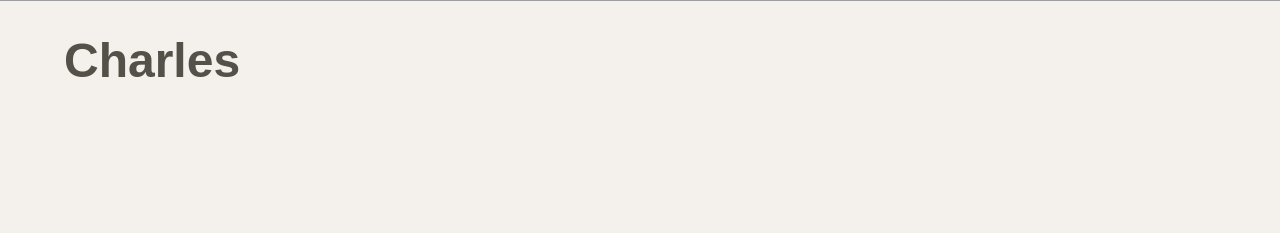
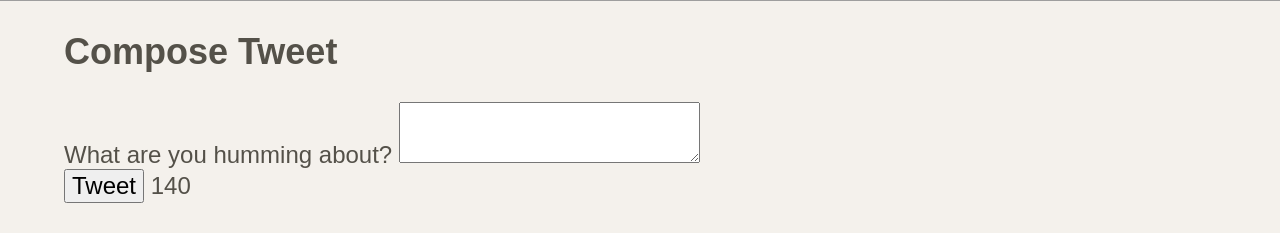
Before and after one commit to Krisan10/Tweeter, a website: page public/index.html in a window 1280 px wide. Shown: the part 399-632 px from the top of the page. Drawn offline with nearby package versions, Linux system fonts and the light colour scheme; grey boxes are pictures that could not be loaded.

Commit message:
Add new-tweet stylesheet and add new-tweet

```diff
--- a/public/index.html
+++ b/public/index.html
@@ -17,6 +17,7 @@
     <link rel="stylesheet" href="/styles/layout.css" type="text/css" />
     <link rel="stylesheet" href="/styles/nav.css" type="text/css"/>
     <link rel="stylesheet" href="/styles/header.css" type="text/css"/>
+    <link rel="stylesheet" href="/styles/new-tweet.css" type="text/css"/>
 
     <!-- External JS -->
     <script src="https://ajax.googleapis.com/ajax/libs/jquery/3.4.1/jquery.min.js"></script>
@@ -47,7 +48,18 @@
 
     <!-- Page-specific (main) content here -->
     <main class="container">
-      <h1>Charles</h1>
+     <!--New tweet-->
+      <section class="new-tweet">
+        <h2>Compose Tweet</h2>
+        <form action="/tweets/" method="post">
+          <label for="tweet-text">What are you humming about?</label>
+          <textarea name="text" id="tweet-text"></textarea>
+          <div>
+            <button type="submit">Tweet</button>
+            <output name="counter" class="counter" for="tweet-text">140</output>
+          </div>
+        </form>
+      </section>
     </main>
   </body>
 </html>
```
